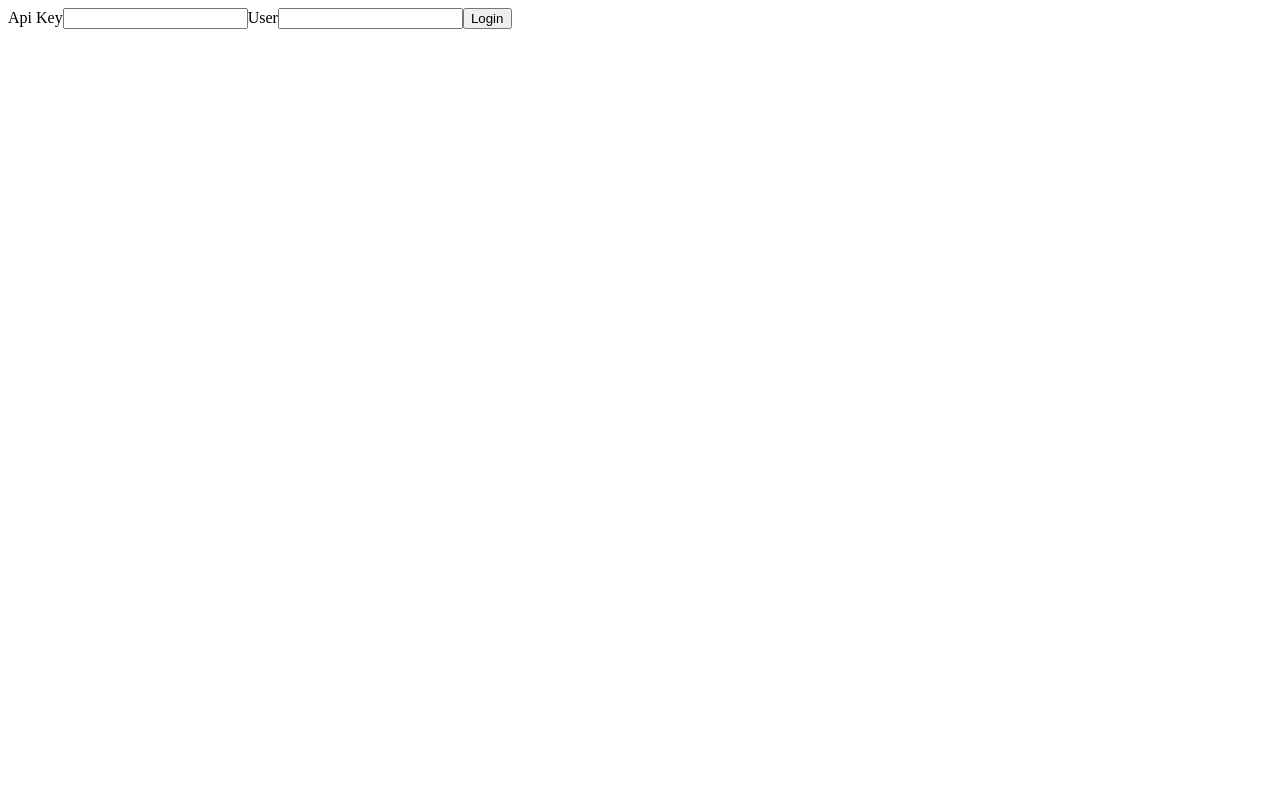
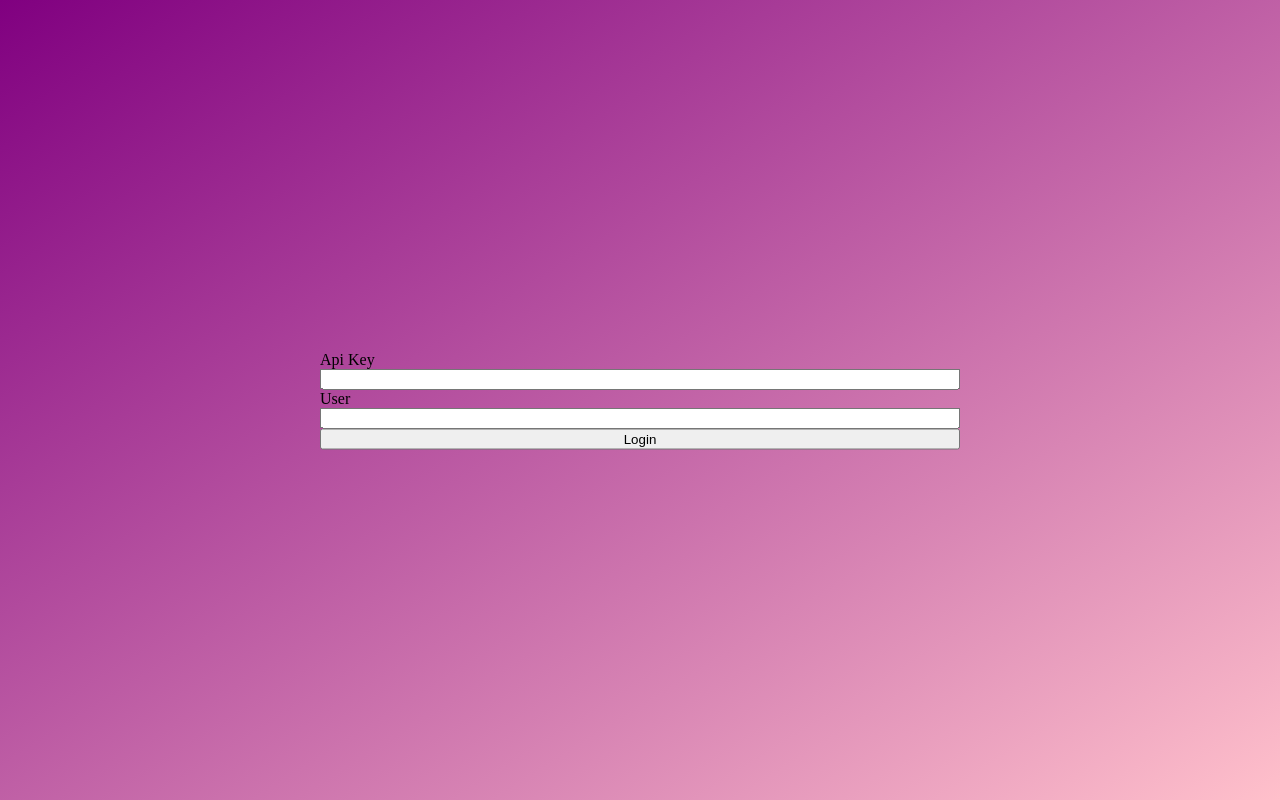
Before and after one commit to Vilhelm-Ian/Eisenhower_matrix_habitica, a Next.js app: page / in a window 1280 px wide. Built offline with nearby package versions, Linux system fonts and the light colour scheme.

Commit message:
aded linear gradient

```diff
--- a/styles/globals.css
+++ b/styles/globals.css
@@ -1,19 +1,26 @@
+html,
+body {
+	margin: 0;
+	background-image: linear-gradient(to bottom right, purple, pink);
+}
 .grid {
 	display: grid;
 	color: white;
 	grid-template-columns: 1fr 1fr;
 	text-align: center;
 	grid-auto-rows: 1fr;
-	height: 90vh;
+	height: 100vh;
 	position: relative;
 }
-
+main {
+	position: relative;
+	height: 100vh;
+}
 .grid > * {
 	overflow: auto;
 }
 
 .action {
-	background: red;
 	position: sticky;
 	left: 50%;
 	top: 0%;
@@ -32,3 +39,13 @@
 .delete {
 	background: red;
 }
+
+.login-form {
+	display: flex;
+	flex-direction: column;
+	width: 50%;
+	position: absolute;
+	top: 50%;
+	left: 50%;
+	transform: translate(-50%, -50%);
+}
```
